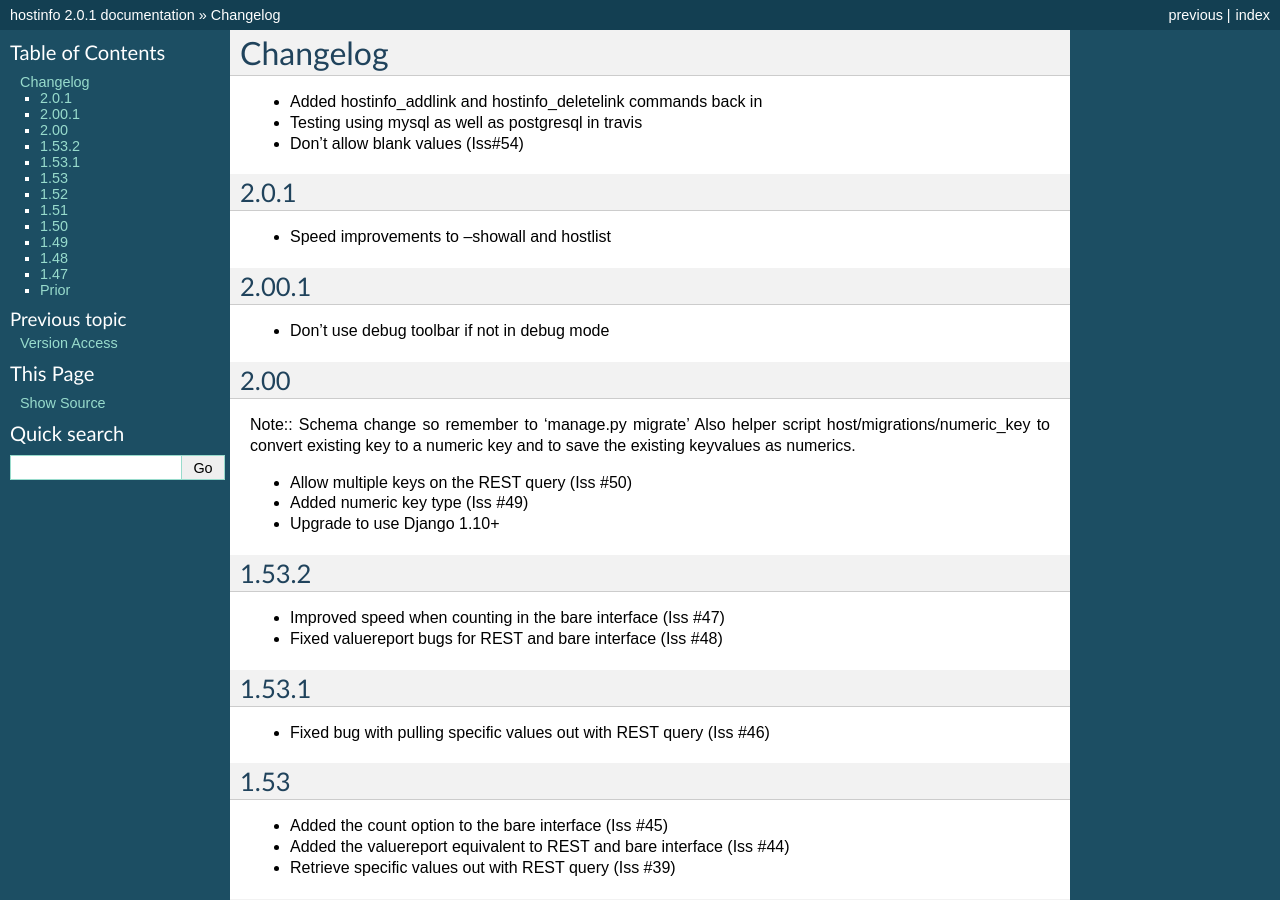
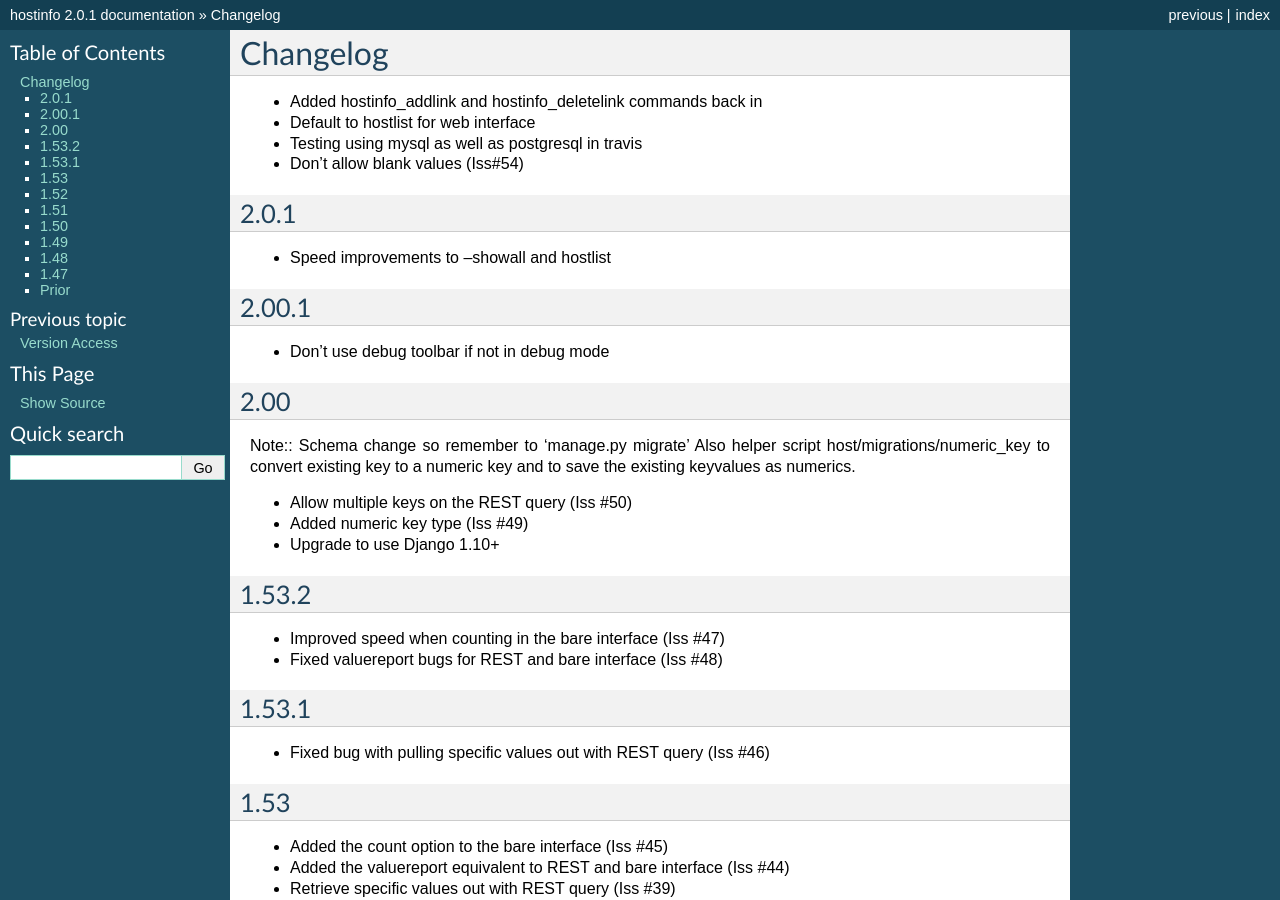
Before and after one commit to dwagon/Hostinfo, a Sphinx documentation site: the page built from docs/changelog.rst, in a window 1280 px wide and 900 px high. Built offline with Sphinx 7.4.7, drawn with Linux system fonts in a browser that asks for light colours.

Commit message:
Updated changelog

```diff
--- a/docs/changelog.rst
+++ b/docs/changelog.rst
@@ -2,6 +2,7 @@ Changelog
 ---------
 
 * Added hostinfo_addlink and hostinfo_deletelink commands back in
+* Default to hostlist for web interface
 * Testing using mysql as well as postgresql in travis
 * Don't allow blank values (Iss#54)
 
```
